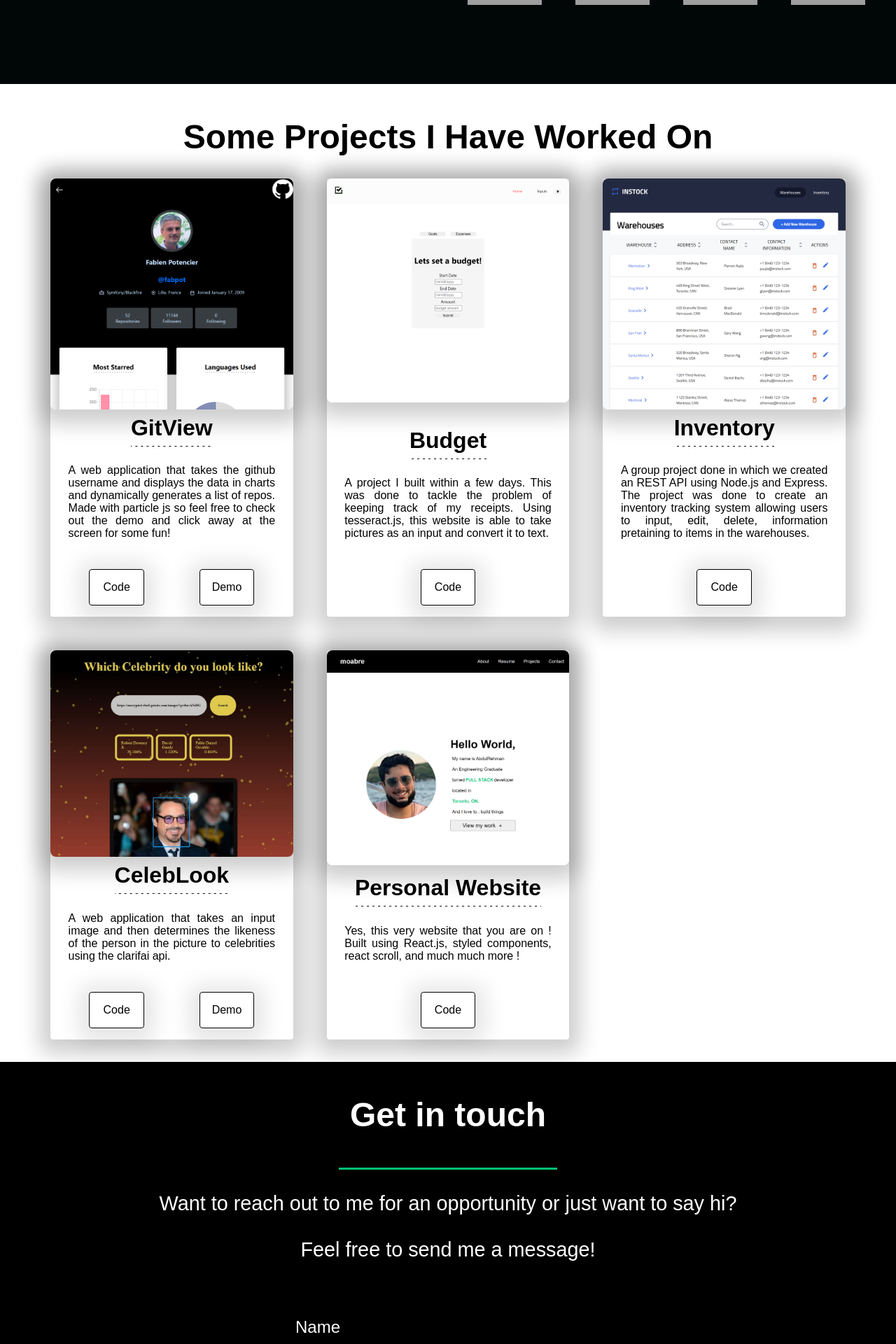
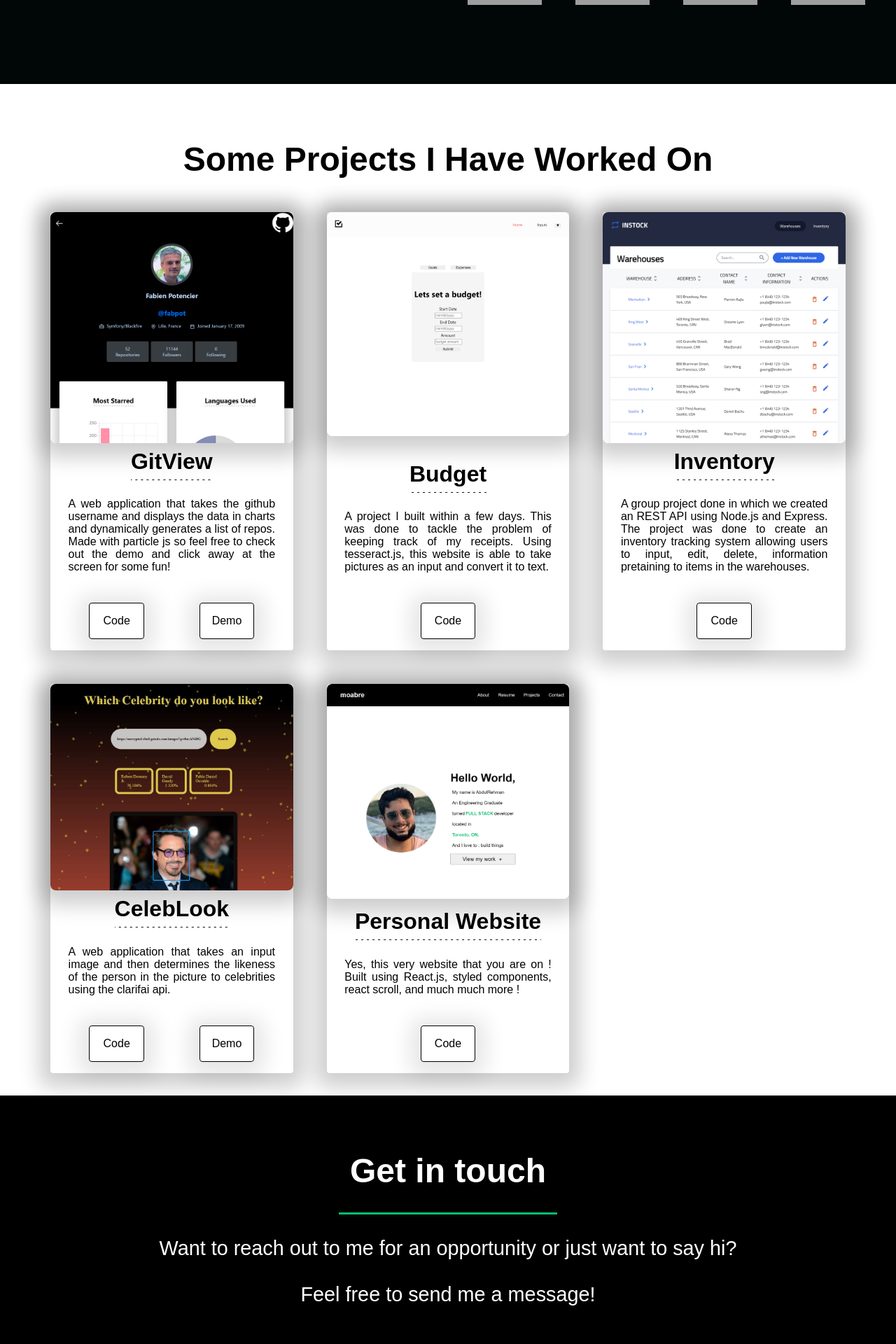
Before and after one commit to moabre/arweb-v1, a React (Create React App) app: page / in a window 1280 px wide. Shown: the part 1480-3400 px from the top of the page at 70% size. Built offline with nearby package versions, Linux system fonts and the light colour scheme; grey boxes are pictures that could not be loaded.

Commit message:
added the padding needed for smooth react scroll

```diff
--- a/src/components/Footer/FooterComponents.js
+++ b/src/components/Footer/FooterComponents.js
@@ -4,10 +4,7 @@ export const Title = styled.h1`
   color: white;
   background-color: black;
   text-align: center;
-  padding-top: 3rem;
-  padding-right: 1rem;
-  padding-left: 1rem;
-  padding-bottom: 3rem;
+  padding: 5rem 1rem 2rem 1rem;
   font-size: 3rem;
   border-bottom: 3px solid #01bf71;
   &:hover {
--- a/src/components/Projects/ProjectComponents.js
+++ b/src/components/Projects/ProjectComponents.js
@@ -2,9 +2,10 @@ import styled from 'styled-components';
 
 export const Title = styled.h1`
   text-align: center;
-  padding-top: 3rem;
+  padding-top: 5rem;
   padding-right: 1rem;
   padding-left: 1rem;
+  padding-bottom: 1rem;
   font-size: 3rem;
 `;
 export const ProjectContainer = styled.div`
```
Also changed, not shown: 1 other file (tests, documents, lock files or other folders).
